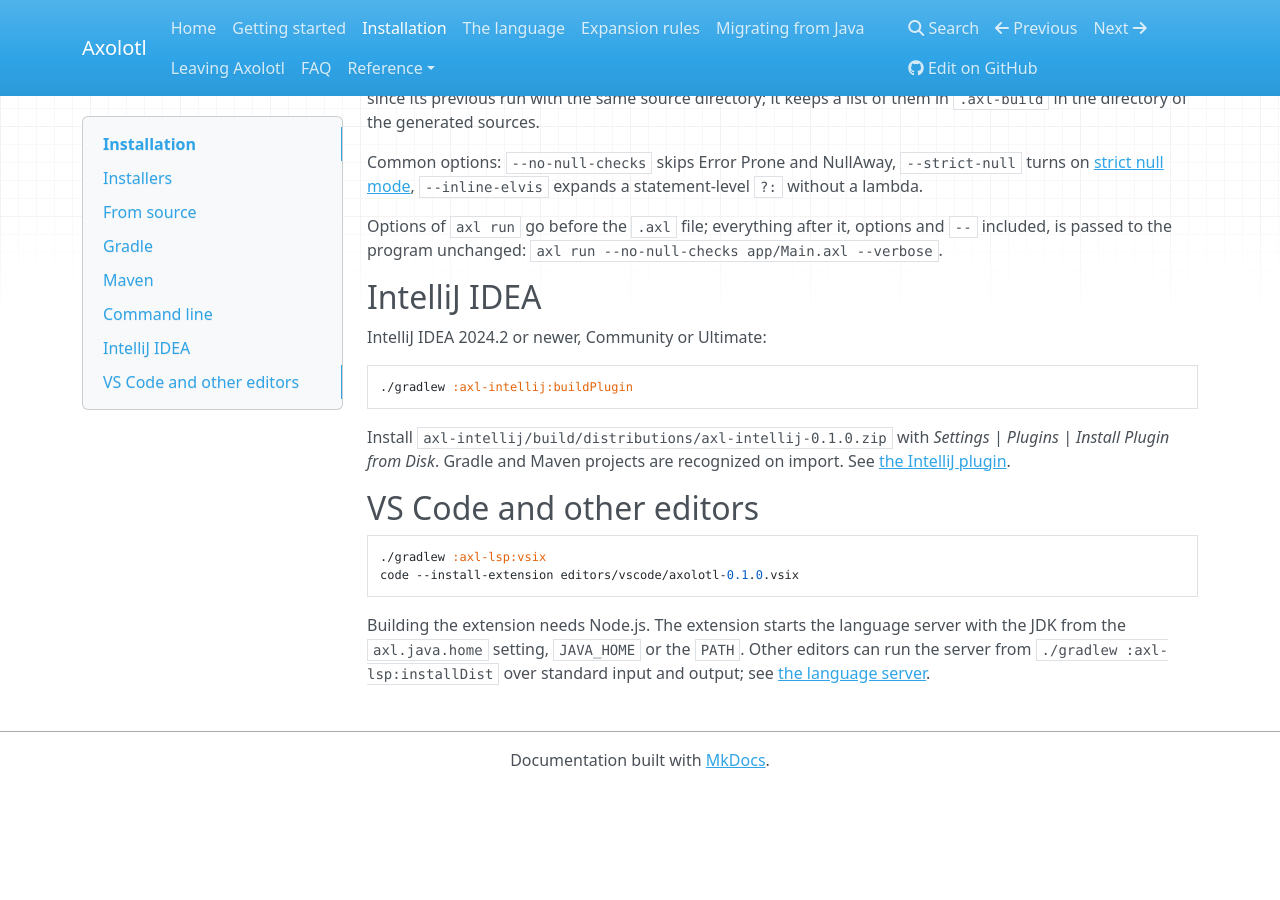
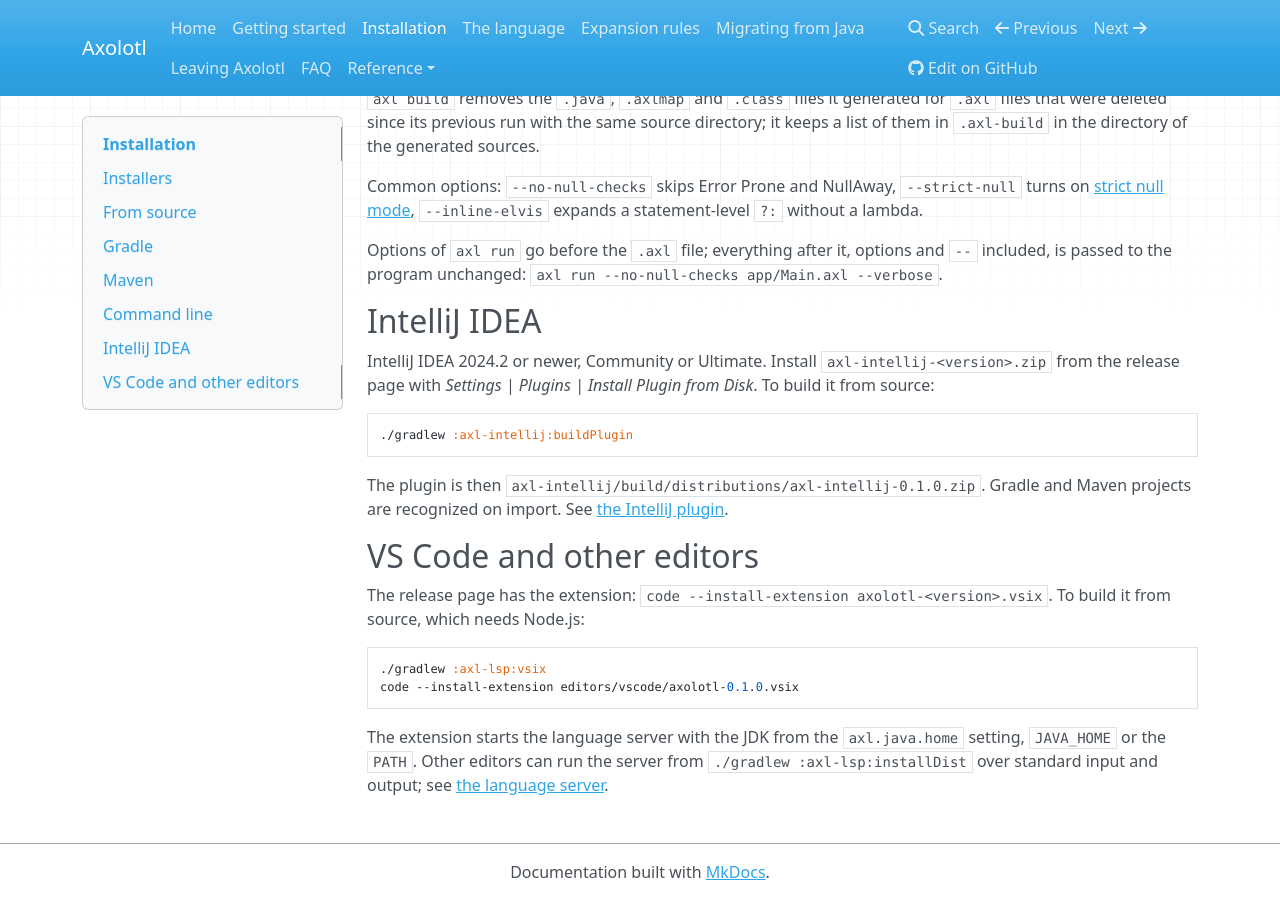
Before and after one commit to k1ngmang/axolotl-lang, an MkDocs documentation site: the page built from docs/install.md, in a window 1280 px wide and 900 px high, scrolled down 2325 px. Built offline with MkDocs 1.6.1, drawn with Linux system fonts in a browser that asks for light colours; nearby versions of some CDN libraries; before the commit the page ends 3113 px from its top, so only the background shows below that; some of the changed text lies outside the part shown.

Commit message:
Point getting started and the editor sections to the release downloads

````diff
--- a/docs/install.md
+++ b/docs/install.md
@@ -4,7 +4,8 @@
 
 The release page has an installer for each system. Each one brings its own Java runtime, puts `axl`
 on the `PATH` and runs `axl setup`, which copies the Axolotl libraries and the Maven and Gradle
-plugins into `~/.m2/repository`. Maven and Gradle projects then build without anything else.
+plugins into `~/.m2/repository`. Maven and Gradle projects then find Axolotl there; they still
+download Error Prone, NullAway and their other dependencies from Maven Central.
 
 | System | File | How |
 |--------|------|-----|
@@ -116,23 +117,26 @@ passed to the program unchanged: `axl run --no-null-checks app/Main.axl --verbos
 
 ## IntelliJ IDEA
 
-IntelliJ IDEA 2024.2 or newer, Community or Ultimate:
+IntelliJ IDEA 2024.2 or newer, Community or Ultimate. Install `axl-intellij-<version>.zip` from the
+release page with *Settings | Plugins | Install Plugin from Disk*. To build it from source:
 
 ```
 ./gradlew :axl-intellij:buildPlugin
 ```
 
-Install `axl-intellij/build/distributions/axl-intellij-0.1.0.zip` with
-*Settings | Plugins | Install Plugin from Disk*. Gradle and Maven projects are recognized on import.
-See [the IntelliJ plugin](intellij.md).
+The plugin is then `axl-intellij/build/distributions/axl-intellij-0.1.0.zip`. Gradle and Maven
+projects are recognized on import. See [the IntelliJ plugin](intellij.md).
 
 ## VS Code and other editors
+
+The release page has the extension: `code --install-extension axolotl-<version>.vsix`. To build it
+from source, which needs Node.js:
 
 ```
 ./gradlew :axl-lsp:vsix
 code --install-extension editors/vscode/axolotl-0.1.0.vsix
 ```
 
-Building the extension needs Node.js. The extension starts the language server with the JDK from
-the `axl.java.home` setting, `JAVA_HOME` or the `PATH`. Other editors can run the server from
+The extension starts the language server with the JDK from the `axl.java.home` setting,
+`JAVA_HOME` or the `PATH`. Other editors can run the server from
 `./gradlew :axl-lsp:installDist` over standard input and output; see [the language server](lsp.md).
````
Also changed, not shown: docs/getting-started.md (+5 -4 lines).
